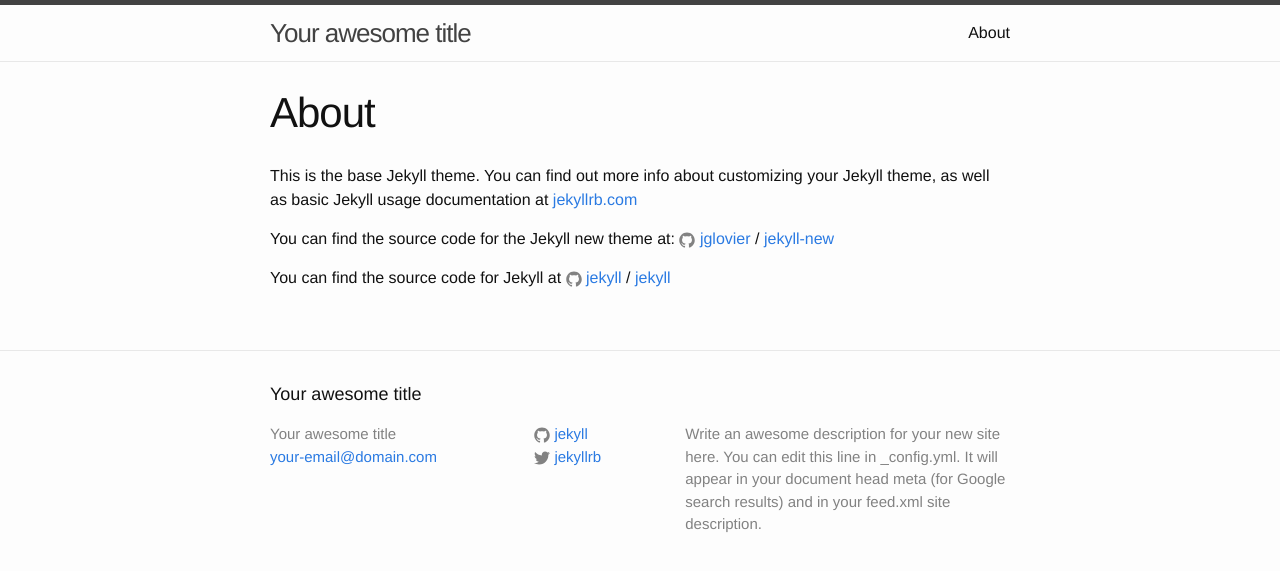
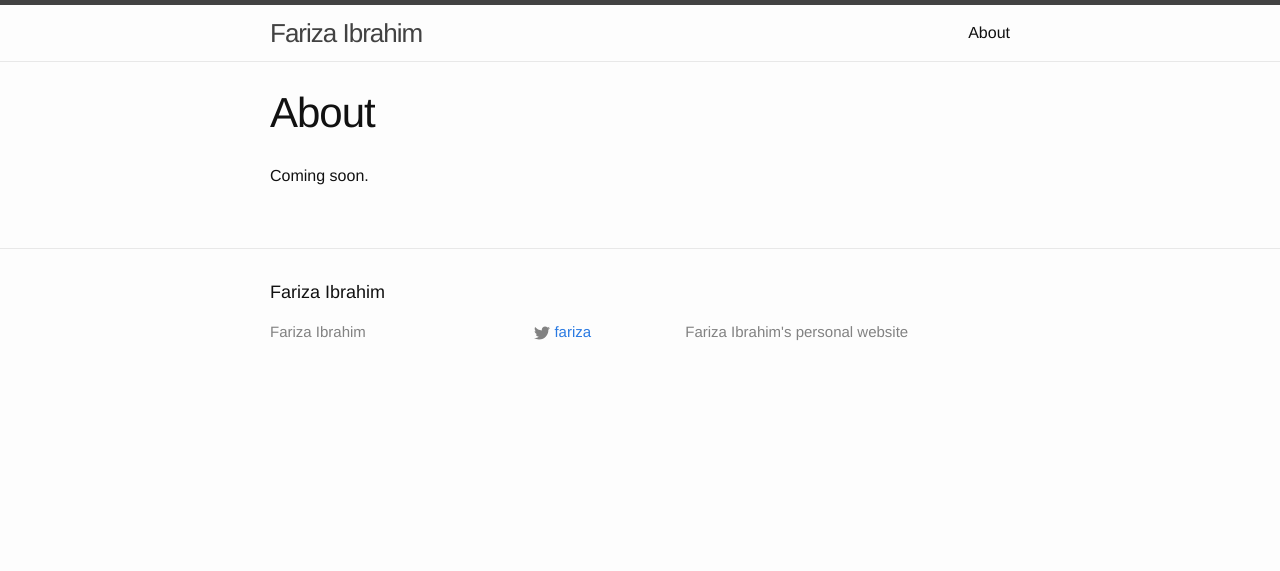
Before and after one commit to stephenchapman/farizaibrahim, a Jekyll site: the page built from about.md, in a window 1280 px wide. Shown: the top 571 px of the page. Built offline with Jekyll 4.4.1, drawn with Linux system fonts in a browser that asks for light colours.

Commit message:
customize boilerplate content

```diff
--- a/_config.yml
+++ b/_config.yml
@@ -6,16 +6,13 @@
 # 'jekyll serve'. If you change this file, please restart the server process.
 
 # Site settings
-title: Your awesome title
-email: your-email@domain.com
+title: Fariza Ibrahim
+email:
 description: > # this means to ignore newlines until "baseurl:"
-  Write an awesome description for your new site here. You can edit this
-  line in _config.yml. It will appear in your document head meta (for
-  Google search results) and in your feed.xml site description.
+  Fariza Ibrahim's personal website
 baseurl: "" # the subpath of your site, e.g. /blog
-url: "http://yourdomain.com" # the base hostname & protocol for your site
-twitter_username: jekyllrb
-github_username:  jekyll
+url: "http://farizaibrahim.com" # the base hostname & protocol for your site
+twitter_username: fariza
 
 # Build settings
 markdown: kramdown
--- a/about.md
+++ b/about.md
@@ -4,12 +4,4 @@ title: About
 permalink: /about/
 ---
 
-This is the base Jekyll theme. You can find out more info about customizing your Jekyll theme, as well as basic Jekyll usage documentation at [jekyllrb.com](http://jekyllrb.com/)
-
-You can find the source code for the Jekyll new theme at:
-{% include icon-github.html username="jglovier" %} /
-[jekyll-new](https://github.com/jglovier/jekyll-new)
-
-You can find the source code for Jekyll at
-{% include icon-github.html username="jekyll" %} /
-[jekyll](https://github.com/jekyll/jekyll)
+Coming soon.
```
Also changed, not shown: _posts/2016-02-10-find-me-on-linkedin.md (added, +7 -0 lines), _posts/2016-02-10-welcome-to-jekyll.markdown (deleted, +0 -25 lines), 1 other file.
